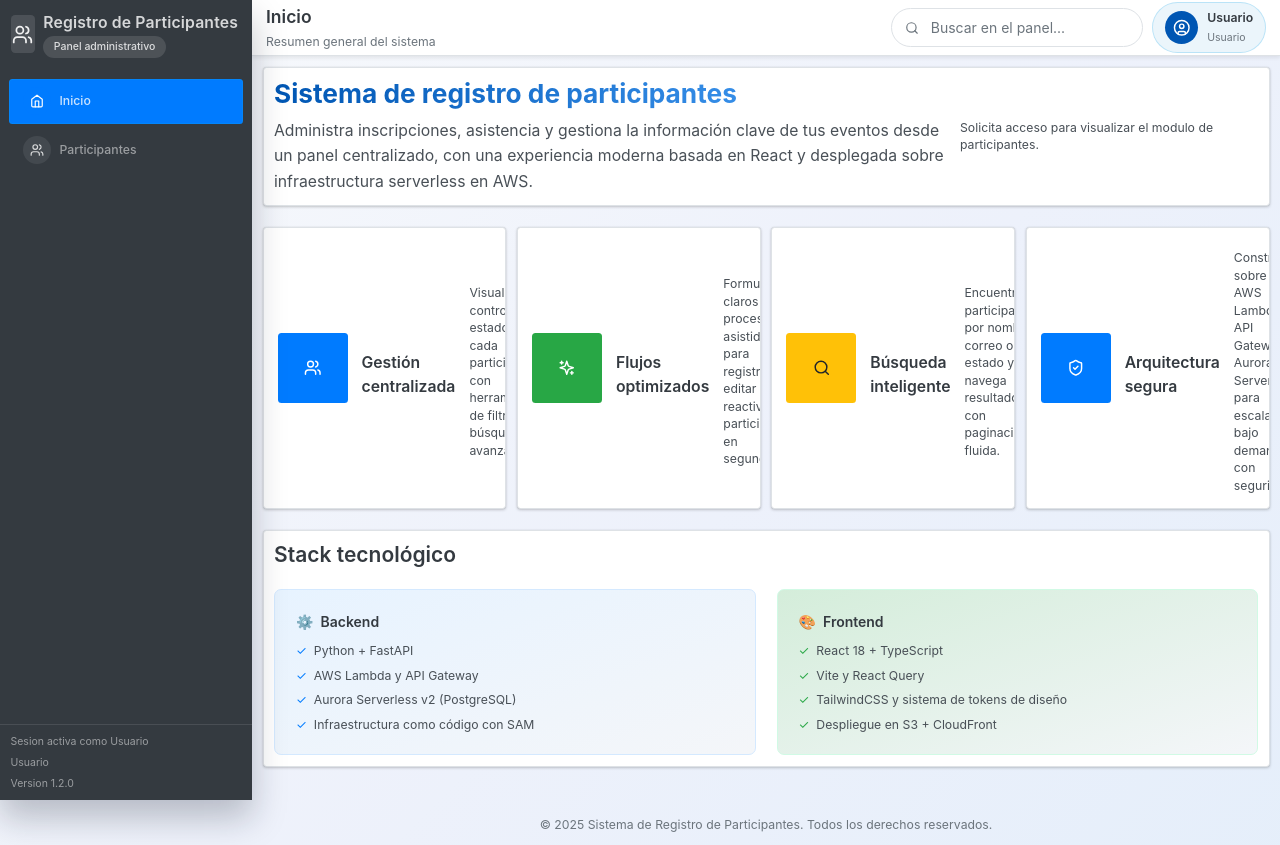
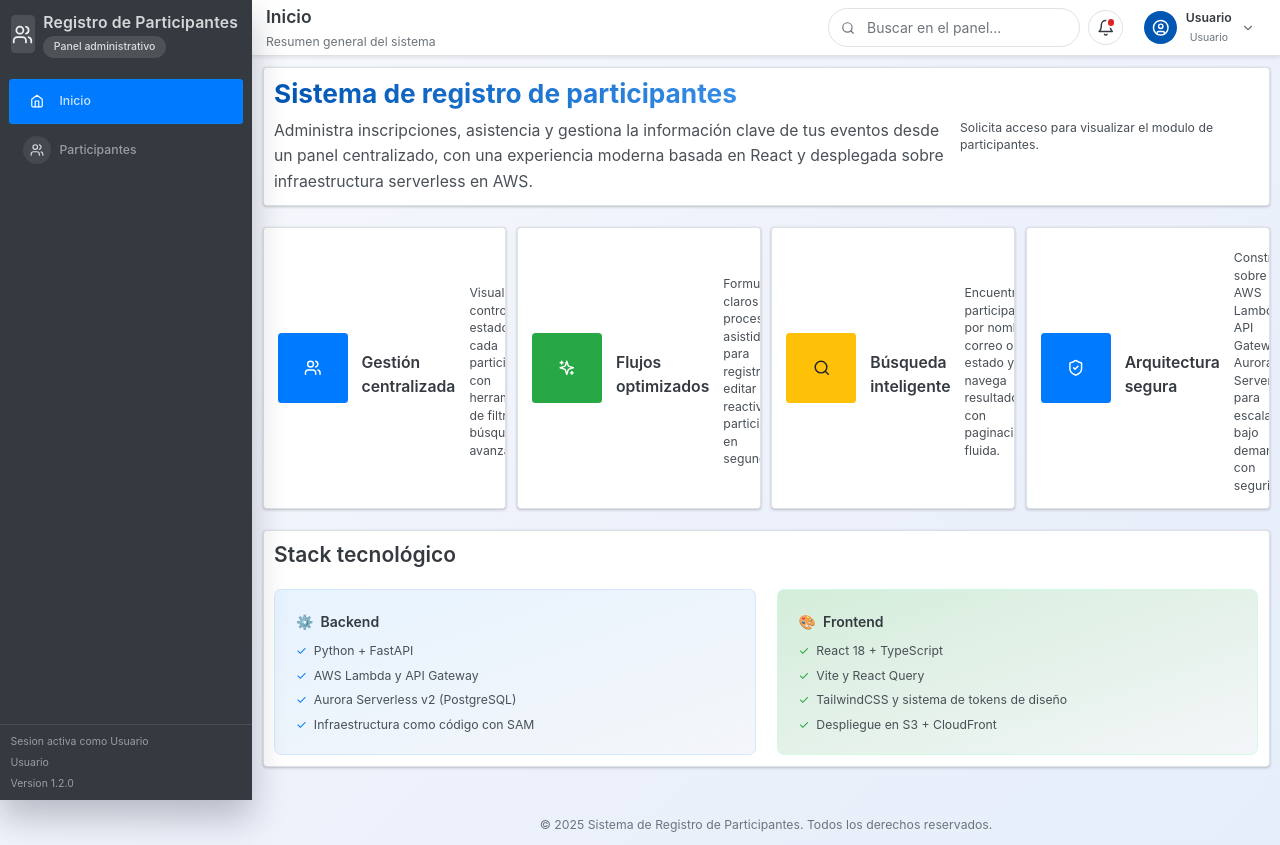
Before and after one commit to williamgarciadev/Registro-participantes, a React (Vite) app in the folder frontend/: page / in a window 1280 px wide. Built offline with nearby package versions, Linux system fonts and the light colour scheme; no server answers.

Commit message:
feat(frontend): mejorar acciones de usuario en la topbar

```diff
--- a/frontend/src/components/Layout.tsx
+++ b/frontend/src/components/Layout.tsx
@@ -1,6 +1,6 @@
-import { ReactNode, useState, useEffect, useMemo, useCallback, FormEvent } from 'react'
+import { ReactNode, useState, useEffect, useMemo, useCallback, FormEvent, useRef } from 'react'
 import { Link, Outlet, useLocation, useNavigate } from 'react-router-dom'
-import { Users, Home, Menu, Search, Bell, UserCircle, LogOut } from 'lucide-react'
+import { Users, Home, Menu, Search, Bell, UserCircle, ChevronDown } from 'lucide-react'
 import PageHeaderContext, { PageHeaderState } from './PageHeaderContext'
 import { useAuth } from './AuthProvider'
 
@@ -37,6 +37,8 @@ export default function Layout({ children }: LayoutProps) {
   const location = useLocation()
   const navigate = useNavigate()
   const [isSidebarOpen, setIsSidebarOpen] = useState(false)
+  const [isUserMenuOpen, setIsUserMenuOpen] = useState(false)
+  const userMenuRef = useRef<HTMLDivElement | null>(null)
   const { user, logout } = useAuth()
 
   const defaultHeader: PageHeaderState = useMemo(() => {
@@ -60,6 +62,7 @@ export default function Layout({ children }: LayoutProps) {
 
   useEffect(() => {
     setIsSidebarOpen(false)
+    setIsUserMenuOpen(false)
   }, [location.pathname])
 
   useEffect(() => {
@@ -86,6 +89,25 @@ export default function Layout({ children }: LayoutProps) {
     logout()
     navigate('/login', { replace: true })
   }
+
+  useEffect(() => {
+    const handleClickOutside = (event: MouseEvent) => {
+      if (!userMenuRef.current) {
+        return
+      }
+      if (!userMenuRef.current.contains(event.target as Node)) {
+        setIsUserMenuOpen(false)
+      }
+    }
+    if (isUserMenuOpen) {
+      document.addEventListener('mousedown', handleClickOutside)
+    } else {
+      document.removeEventListener('mousedown', handleClickOutside)
+    }
+    return () => {
+      document.removeEventListener('mousedown', handleClickOutside)
+    }
+  }, [isUserMenuOpen])
 
   const content = children ?? <Outlet />
   const displayName = user?.full_name?.trim() ? user.full_name : user?.email ?? 'Usuario'
@@ -171,10 +193,19 @@ export default function Layout({ children }: LayoutProps) {
 
               <div className="dashboard-topbar__actions">
                 {header.actions}
-                <button type="button" className="dashboard-topbar__toggle" aria-label="Ver notificaciones">
+                <button type="button" className="dashboard-topbar__icon-btn" aria-label="Ver notificaciones">
                   <Bell className="h-5 w-5" aria-hidden="true" />
+                  <span className="dashboard-topbar__icon-indicator" aria-hidden="true" />
                 </button>
-                <div className="dashboard-user" role="group" aria-label="Informacion de usuario">
+                <div ref={userMenuRef} className="dashboard-user-menu-container">
+                  <button
+                    type="button"
+                    className="dashboard-user__button"
+                    onClick={() => setIsUserMenuOpen((open) => !open)}
+                    aria-haspopup="menu"
+                    aria-expanded={isUserMenuOpen}
+                    aria-label="Opciones de usuario"
+                  >
                     <span className="dashboard-user__avatar" aria-hidden="true">
                       <UserCircle className="h-5 w-5" />
                     </span>
@@ -182,15 +213,16 @@ export default function Layout({ children }: LayoutProps) {
                       <span className="dashboard-user__name">{displayName}</span>
                       <span className="dashboard-user__role">{roleLabel}</span>
                     </div>
+                    <ChevronDown className="h-4 w-4 shrink-0 text-neutral-500" aria-hidden="true" />
+                  </button>
+                  {isUserMenuOpen && (
+                    <div className="dashboard-user-menu" role="menu">
+                      <button type="button" className="dashboard-user-menu__item" onClick={handleLogout} role="menuitem">
+                        Cerrar sesion
+                      </button>
                     </div>
-                <button
-                  type="button"
-                  className="dashboard-topbar__toggle"
-                  onClick={handleLogout}
-                  aria-label="Cerrar sesion"
-                >
-                  <LogOut className="h-5 w-5" aria-hidden="true" />
-                </button>
+                  )}
+                </div>
               </div>
             </div>
           </header>
--- a/frontend/src/index.css
+++ b/frontend/src/index.css
@@ -589,6 +589,105 @@
     display: flex;
     align-items: center;
     gap: var(--space-3);
+  }
+
+  .dashboard-topbar__icon-btn {
+    position: relative;
+    display: inline-flex;
+    align-items: center;
+    justify-content: center;
+    width: 2.5rem;
+    height: 2.5rem;
+    border-radius: var(--radius-full);
+    border: 1px solid var(--color-border-muted);
+    background: var(--color-surface-default);
+    color: var(--color-text-primary);
+    transition: background var(--motion-fast), border var(--motion-fast), transform var(--motion-fast);
+  }
+
+  .dashboard-topbar__icon-btn:hover {
+    background: var(--color-surface-alt);
+    border-color: var(--color-border-strong);
+    transform: translateY(-1px);
+  }
+
+  .dashboard-topbar__icon-indicator {
+    position: absolute;
+    top: 0.6rem;
+    right: 0.6rem;
+    width: 0.45rem;
+    height: 0.45rem;
+    border-radius: var(--radius-full);
+    background: var(--color-feedback-error, #dc2626);
+    box-shadow: 0 0 0 2px var(--color-surface-default);
+  }
+
+  .dashboard-user-menu-container {
+    position: relative;
+  }
+
+  .dashboard-user__button {
+    display: inline-flex;
+    align-items: center;
+    gap: var(--space-3);
+    padding: 0.35rem 0.75rem;
+    border-radius: var(--radius-lg);
+    border: 1px solid transparent;
+    background: transparent;
+    color: var(--color-text-primary);
+    transition: border var(--motion-fast), background var(--motion-fast);
+  }
+
+  .dashboard-user__button:hover,
+  .dashboard-user__button[aria-expanded='true'] {
+    background: var(--color-surface-alt);
+    border-color: var(--color-border-muted);
+  }
+
+  .dashboard-user__button:focus-visible {
+    outline: none;
+    box-shadow: 0 0 0 4px var(--color-interactive-outline);
+  }
+
+  .dashboard-user-menu {
+    position: absolute;
+    right: 0;
+    top: calc(100% + 0.5rem);
+    min-width: 12rem;
+    padding: var(--space-2);
+    display: grid;
+    gap: var(--space-1);
+    border-radius: var(--radius-lg);
+    border: 1px solid var(--color-border-muted);
+    background: var(--color-surface-default);
+    box-shadow: var(--shadow-soft);
+    z-index: 40;
+  }
+
+  .dashboard-user-menu__item {
+    display: inline-flex;
+    align-items: center;
+    justify-content: flex-start;
+    gap: var(--space-3);
+    width: 100%;
+    padding: 0.5rem 0.75rem;
+    border-radius: var(--radius-sm);
+    border: none;
+    background: transparent;
+    color: var(--color-text-primary);
+    font-size: var(--text-sm);
+    font-weight: var(--font-weight-medium);
+    transition: background var(--motion-fast), color var(--motion-fast);
+  }
+
+  .dashboard-user-menu__item:hover {
+    background: var(--color-surface-alt);
+    color: var(--color-interactive-primary);
+  }
+
+  .dashboard-user-menu__item:focus-visible {
+    outline: none;
+    box-shadow: 0 0 0 4px var(--color-interactive-outline);
   }
 
   .dashboard-search {
```
Also changed, not shown: 1 other file (tests, documents, lock files or other folders). Lines whose indentation alone changed are shown as unchanged.
